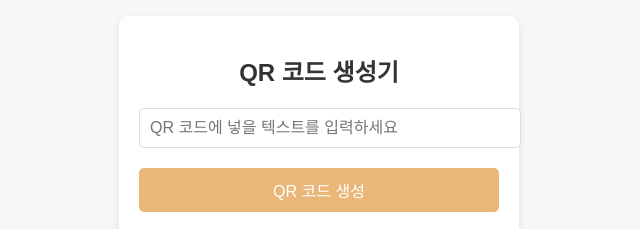
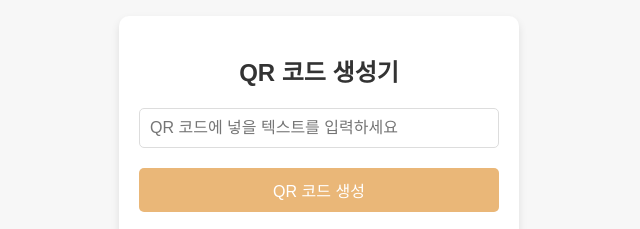
Before and after one commit to kimsungsil1/qr, a plain HTML site: page index.html in a window 1280 px wide. Shown: the part 246-475 px from the top of the page, 321-961 px from the left. Drawn offline with nearby package versions, Linux system fonts and the light colour scheme.

Commit message:
Update index.html

```diff
--- a/index.html
+++ b/index.html
@@ -43,6 +43,7 @@
             border: 1px solid #ddd;
             border-radius: 5px;
             margin-bottom: 20px;
+            box-sizing: border-box; /* 패딩과 보더를 포함하도록 설정 */
         }
 
         button {
```
